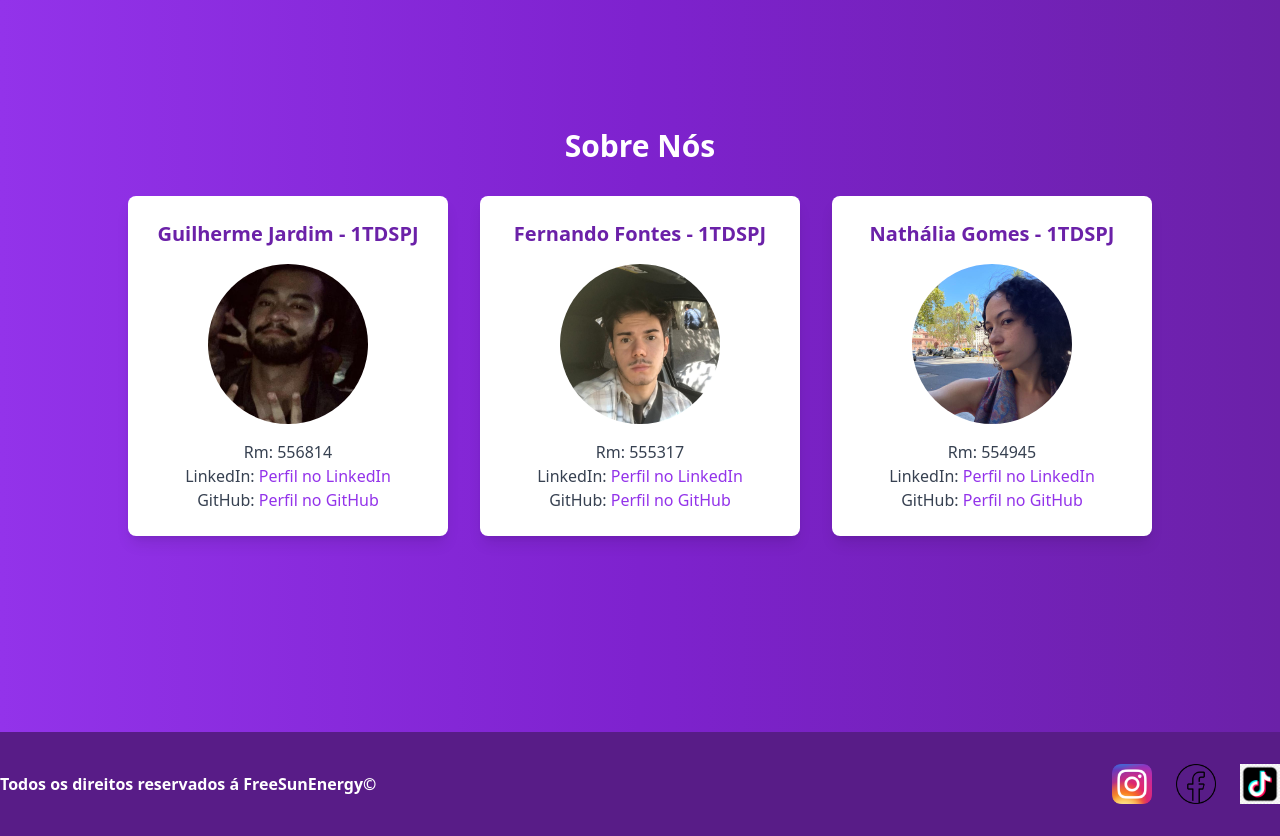
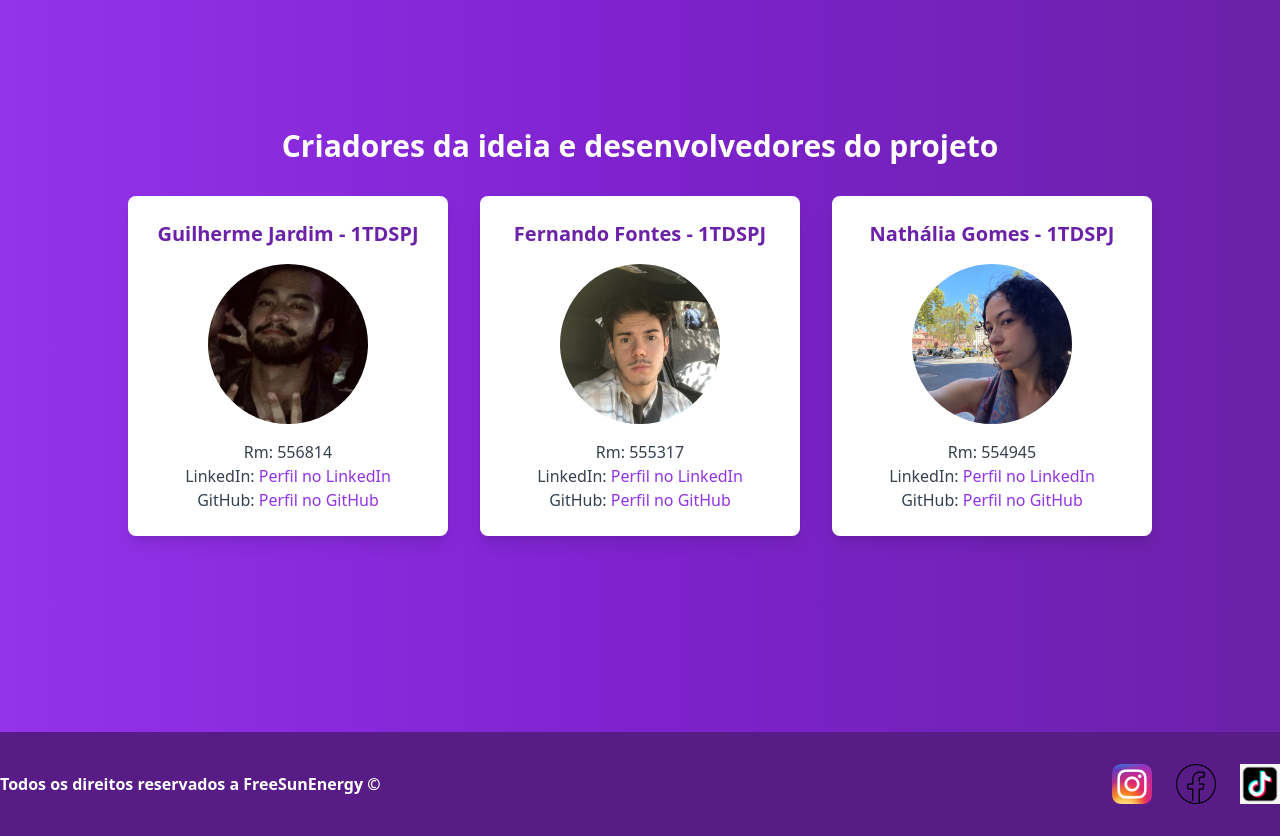
Before and after one commit to gjardas/globalsolution2sem, a Next.js app: page /sobrenos in a window 1280 px wide. Shown: the part 160-996 px from the top of the page. Built offline with nearby package versions, Linux system fonts and the light colour scheme.

Commit message:
Pequenos ajustes

```diff
--- a/src/app/analisecredito/page.tsx
+++ b/src/app/analisecredito/page.tsx
@@ -4,7 +4,7 @@ import Link from "next/link";
 
 export default function AnaliseCredito() {
     return (
-        <div className="flex justify-center items-center h-screen bg-gradient-to-r from-purple-600 via-purple-700 to-purple-800 text-white">
+        <div className="flex justify-center items-center h-screen bg-gradient-to-r from-purple-600 via-purple-700 to-purple-800 text-black">
             <div className="bg-white p-8 rounded-lg shadow-lg max-w-md w-full">
                 <h2 className="text-3xl font-semibold text-center text-purple-800 mb-6">Contagem de créditos por consumo</h2>
                 <form>
--- a/src/app/sobrenos/page.tsx
+++ b/src/app/sobrenos/page.tsx
@@ -9,7 +9,7 @@ export default function SobreNos() {
     return (
         <div className="min-h-screen bg-gradient-to-r from-purple-600 via-purple-700 to-purple-800 text-white flex items-center justify-center">
             <div className="max-w-7xl w-full px-6 py-8">
-                <h1 className="text-3xl font-bold text-center text-white mb-8">Sobre Nós</h1>
+                <h1 className="text-3xl font-bold text-center text-white mb-8">Criadores da ideia e desenvolvedores do projeto</h1>
                 <div className="flex flex-wrap justify-center gap-8">
 
                     <div className="bg-white p-6 rounded-lg shadow-lg w-80 text-center">
--- a/src/components/Rodape/Rodape.tsx
+++ b/src/components/Rodape/Rodape.tsx
@@ -7,7 +7,7 @@ export default function Rodape() {
   return (
     <footer className="bg-purple-900 text-white py-8 mt-0">
       <div className="max-w-7xl mx-auto flex justify-between items-center">
-        <h2 className="font-semibold">Todos os direitos reservados á FreeSunEnergy©</h2>
+        <h2 className="font-semibold">Todos os direitos reservados a FreeSunEnergy ©</h2>
         <div className="flex space-x-6">
           <Image src={insta} alt="Instagram logo" className="w-10 h-10" />
           <Image src={facebook} alt="Facebook logo" className="w-10 h-10" />
```
